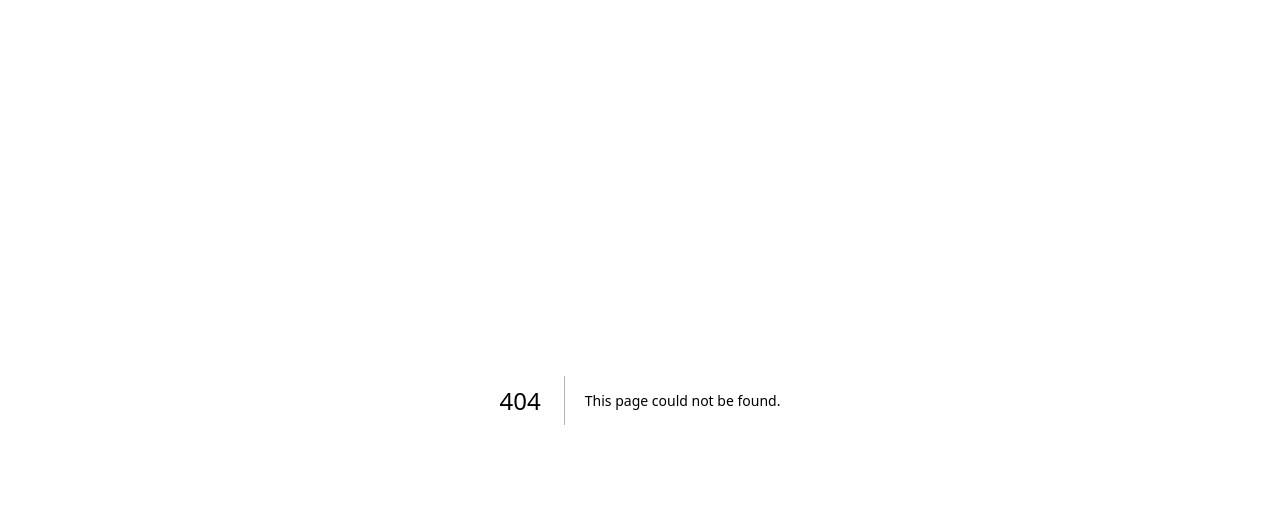
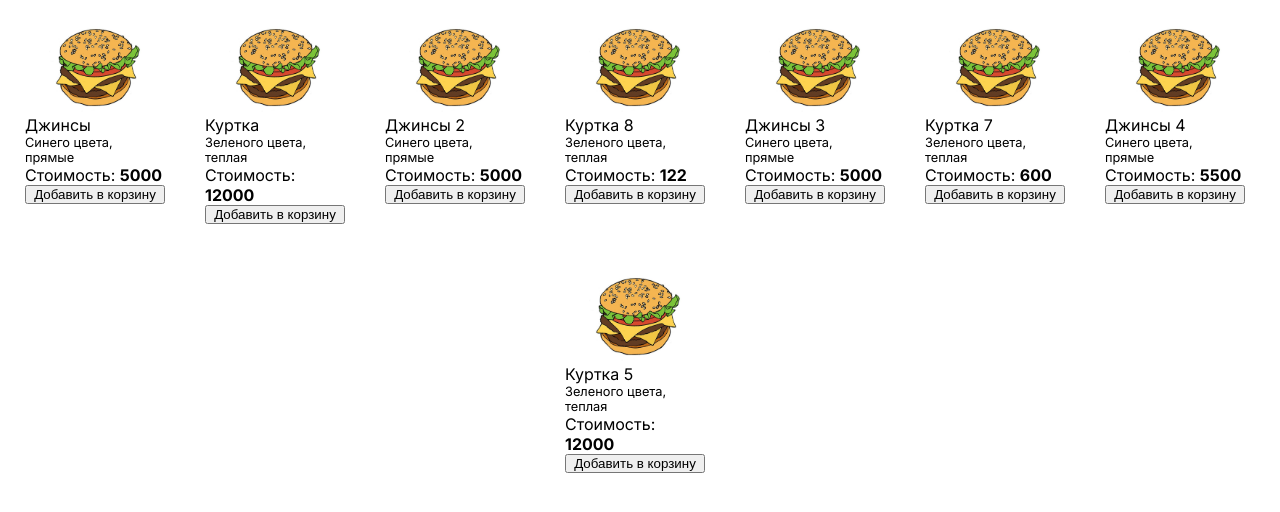
Before and after one commit to Stonek79/tg-front-shop, a Next.js app: page /products in a window 1280 px wide. Before the commit this address had no page. Shown: the top 512 px of the page. Built offline with nearby package versions, Linux system fonts and the light colour scheme.

Commit message:
add new components

```diff
--- a/src/app/page.tsx
+++ b/src/app/page.tsx
@@ -3,6 +3,7 @@ import {PageWrapper} from "@/components/PageWrapper";
 import {CloseButton} from "@/components/Button/CloseButton";
 import {Header} from "@/components/Header/Header";
 import Script from "next/script";
+import Link from "next/link";
 
 export default function Home() {
   return (
@@ -16,6 +17,7 @@ export default function Home() {
           <PageWrapper>
               <Header>
                   <CloseButton name={'Close'}/>
+                  <Link href={'/products'}>Products</Link>
               </Header>
           </PageWrapper>
       </div>
--- /dev/null
+++ b/src/app/products/page.tsx
@@ -0,0 +1,8 @@
+import {ProductsList} from "@/components/ProductsList/ProductsList";
+
+export default async function Products() {
+
+    return (
+        <ProductsList/>
+    )
+}
--- /dev/null
+++ b/src/components/Button/Button.tsx
@@ -0,0 +1,13 @@
+import {ReactNode} from 'react';
+import './Button.module.css';
+
+interface ButtonProps {
+    className?: string
+    onClick?: () => void
+    children?: ReactNode
+}
+export const Button = (props: ButtonProps) => {
+    return (
+        <button {...props} className={'button ' + props.className}/>
+    );
+};
--- /dev/null
+++ b/src/components/ProductItem/ProductItem.module.css
@@ -0,0 +1,22 @@
+.product {
+    display: flex;
+    flex-direction: column;
+    border: 1px solid var(--tg-theme-button-color);
+    padding: 15px;
+    width: 170px;
+}
+
+
+.img {
+    background: lightgray;
+    margin: 0 auto;
+    background: var(--tg-theme-button-color);
+}
+
+.description {
+    font-size: 0.8em;
+}
+
+.add-btn {
+    width: 100%;
+}
--- /dev/null
+++ b/src/components/ProductItem/ProductItem.tsx
@@ -0,0 +1,31 @@
+'use client'
+import styles from './ProductItem.module.css';
+import {Product} from "@/types/product";
+import {Button} from "@/components/Button/Button";
+import Image from "next/image";
+
+interface ProductItemProps {
+    product: Product
+    className?: string
+    onAdd: (product: Product) => void
+}
+export const ProductItem = ({product, className, onAdd}: ProductItemProps) => {
+
+    const onAddHandler = () => {
+        onAdd(product);
+    }
+
+    return (
+        <div className={styles.product + ' ' + className}>
+            <Image alt='Product image' src={'/burger.jpeg'} width={100} height={100} className={styles.img} priority/>
+            <div className={styles.title}>{product.title}</div>
+            <div className={styles.description}>{product.description}</div>
+            <div className={styles.price}>
+                <span>Стоимость: <b>{product.price}</b></span>
+            </div>
+            <Button className={styles.addBtn} onClick={onAddHandler}>
+                Добавить в корзину
+            </Button>
+        </div>
+    );
+};
--- /dev/null
+++ b/src/components/ProductsList/ProductsList.module.css
@@ -0,0 +1,10 @@
+.list {
+    display: flex;
+    flex-wrap: wrap;
+    justify-content: center;
+}
+
+.item {
+    margin-right: 10px;
+    margin-bottom: 10px;
+}
--- /dev/null
+++ b/src/components/ProductsList/ProductsList.tsx
@@ -0,0 +1,76 @@
+'use client'
+import React, {useState} from 'react';
+import styles from './ProductsList.module.css';
+import {useCallback, useEffect} from "react";
+import {useTgApp} from "@/lib/hooks/useTgApp";
+import {Product} from "@/types/product";
+import {ProductItem} from "@/components/ProductItem/ProductItem";
+import {products} from "@/lib/consts/products";
+
+const getTotalPrice = (items: Product[] = []) => {
+    return items.reduce((acc, item) => {
+        return acc += item.price
+    }, 0)
+}
+
+export const ProductsList = () => {
+    const [addedItems, setAddedItems] = useState<Product[]>([]);
+    const {tg, loaded, queryId} = useTgApp();
+
+    const onSendData = useCallback(() => {
+        const data = {
+            products: addedItems,
+            totalPrice: getTotalPrice(addedItems),
+            queryId,
+        }
+        fetch('http://85.119.146.179:8000/web-data', {
+            method: 'POST',
+            headers: {
+                'Content-Type': 'application/json',
+            },
+            body: JSON.stringify(data)
+        })
+    }, [addedItems])
+
+    useEffect(() => {
+        loaded && tg.onEvent('mainButtonClicked', onSendData)
+        return () => {
+            loaded && tg.offEvent('mainButtonClicked', onSendData)
+        }
+    }, [onSendData, loaded])
+
+    const onAdd = (product: Product) => {
+        const alreadyAdded = addedItems.find(item => item.id === product.id);
+        let newItems = [];
+
+        if(alreadyAdded) {
+            newItems = addedItems.filter(item => item.id !== product.id);
+        } else {
+            newItems = [...addedItems, product];
+        }
+
+        setAddedItems(newItems)
+
+        if(newItems.length === 0) {
+            tg.MainButton.hide();
+        } else {
+            tg.MainButton.show();
+            tg.MainButton.setParams({
+                text: `Купить ${getTotalPrice(newItems)}`
+            })
+        }
+    }
+
+    return (
+        <div className={styles.list}>
+            {products.map(item => (
+                <ProductItem
+                    key={item.id}
+                    product={item}
+                    onAdd={onAdd}
+                    className={styles.item}
+                />
+            ))}
+        </div>
+    );
+};
--- /dev/null
+++ b/src/lib/consts/products.ts
@@ -0,0 +1,12 @@
+import {Product} from "@/types/product";
+
+export const products: Product[] = [
+    {id: '1', title: 'Джинсы', price: 5000, description: 'Синего цвета, прямые'},
+    {id: '2', title: 'Куртка', price: 12000, description: 'Зеленого цвета, теплая'},
+    {id: '3', title: 'Джинсы 2', price: 5000, description: 'Синего цвета, прямые'},
+    {id: '4', title: 'Куртка 8', price: 122, description: 'Зеленого цвета, теплая'},
+    {id: '5', title: 'Джинсы 3', price: 5000, description: 'Синего цвета, прямые'},
+    {id: '6', title: 'Куртка 7', price: 600, description: 'Зеленого цвета, теплая'},
+    {id: '7', title: 'Джинсы 4', price: 5500, description: 'Синего цвета, прямые'},
+    {id: '8', title: 'Куртка 5', price: 12000, description: 'Зеленого цвета, теплая'},
+]
--- a/src/lib/hooks/useTgApp.tsx
+++ b/src/lib/hooks/useTgApp.tsx
@@ -20,5 +20,5 @@ export const useTgApp = () => {
         }
     }, [])
 
-    return { tg, loaded }
+    return { tg, loaded, queryId: tg?.initDataUnsafe?.query_id, }
 }
--- /dev/null
+++ b/src/types/product.ts
@@ -0,0 +1,6 @@
+export type Product = {
+    id: string
+    title: string
+    price: number
+    description: string
+}
```
Also changed, not shown: src/app/products/[slug]/page.tsx (added, +14 -0 lines), public/burger.jpeg (added).
